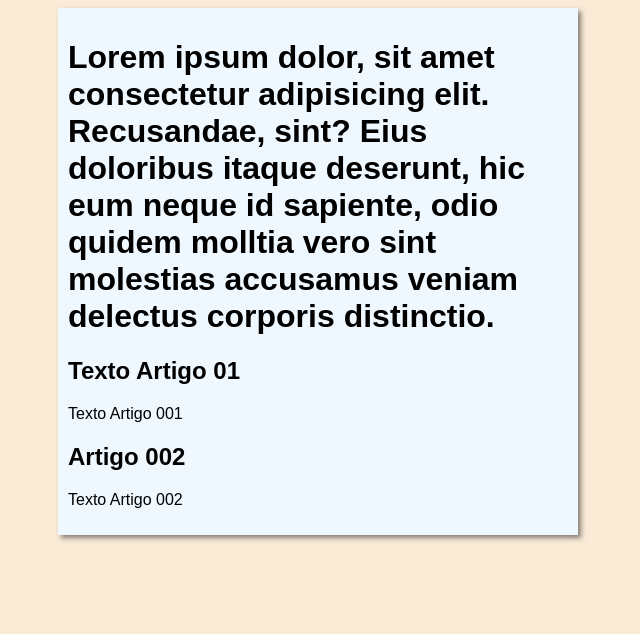
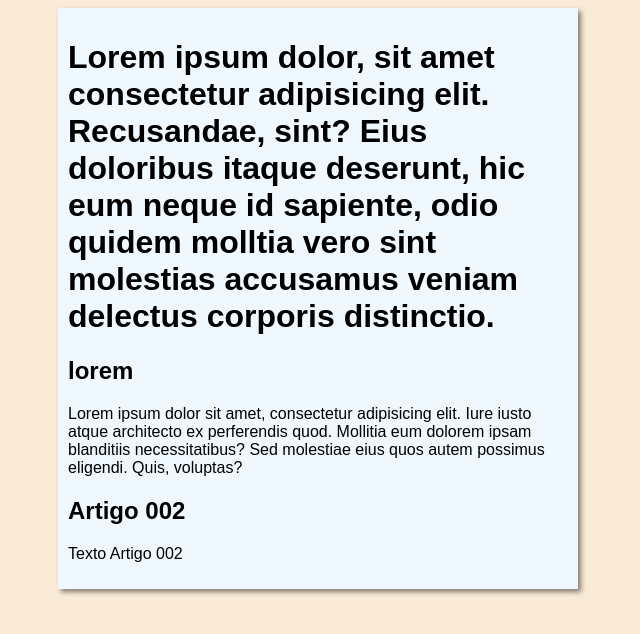
Before and after one commit to wellingtonzero21/projeto_site, a plain HTML site: page index.html in a window 1280 px wide. Shown: the whole page, without its empty margins (322-962 px from the left). Drawn offline with Linux system fonts and the light colour scheme.

Commit message:
alterei o conteudo

```diff
--- a/index.html
+++ b/index.html
@@ -12,8 +12,8 @@
             <h1>Lorem ipsum dolor, sit amet consectetur adipisicing elit. Recusandae, sint? Eius doloribus itaque deserunt, hic eum neque id sapiente, odio quidem molltia vero sint molestias accusamus veniam delectus corporis distinctio.</h1>
         </header>
         <article>
-            <h2>Texto Artigo 01</h2>
-            <p>Texto Artigo 001</p>
+            <h2>lorem</h2>
+            <p>Lorem ipsum dolor sit amet, consectetur adipisicing elit. Iure iusto atque architecto ex perferendis quod. Mollitia eum dolorem ipsam blanditiis necessitatibus? Sed molestiae eius quos autem possimus eligendi. Quis, voluptas?</p>
         </article>
         <article>
             <h2>Artigo 002</h2>
```
